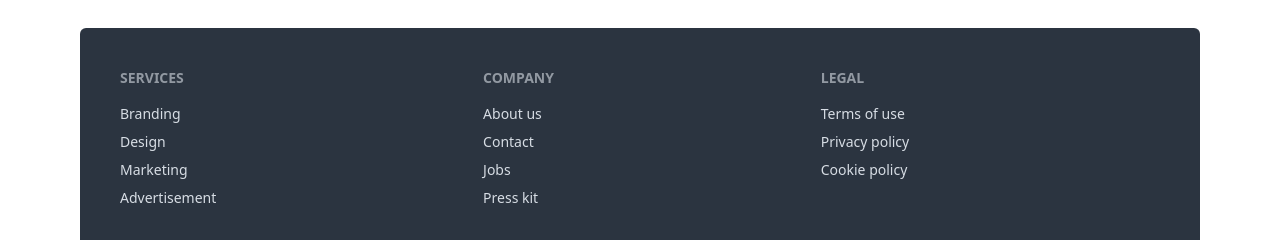
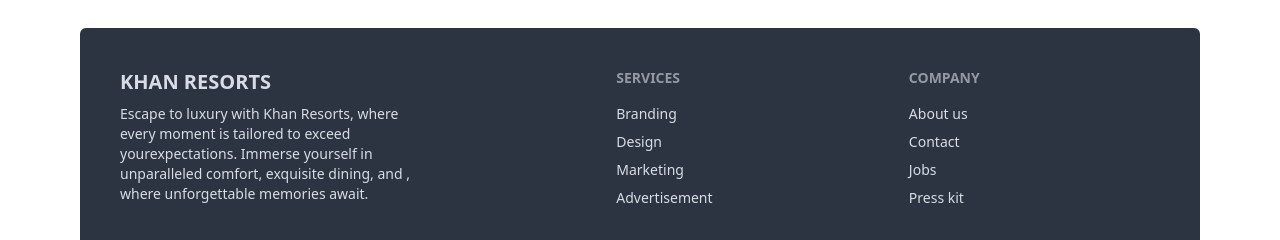
Before and after one commit to arifulislamk/khan-resorts, a React (Vite) app: page / in a window 1280 px wide. Shown: the part 966-1206 px from the top of the page. Built offline with nearby package versions, Linux system fonts and the light colour scheme; no server answers.

Commit message:
tooltip and footer

```diff
--- a/src/Components/Footer.jsx
+++ b/src/Components/Footer.jsx
@@ -1,6 +1,13 @@
 const Footer = () => {
     return (
         <footer className="footer mt-6 p-10 bg-neutral text-neutral-content rounded-md">
+            <div className="lg:w-[300px]">
+                <h2 className=" font-extrabold text-xl">KHAN RESORTS</h2>
+                <p>Escape to luxury with Khan Resorts, where every
+                    moment is tailored to exceed yourexpectations.
+                     Immerse yourself in unparalleled comfort,
+                     exquisite dining, and , where unforgettable memories await.</p>
+            </div>
             <nav>
                 <h6 className="footer-title">Services</h6>
                 <a className="link link-hover">Branding</a>
@@ -15,12 +22,6 @@ const Footer = () => {
                 <a className="link link-hover">Jobs</a>
                 <a className="link link-hover">Press kit</a>
             </nav>
-            <nav>
-                <h6 className="footer-title">Legal</h6>
-                <a className="link link-hover">Terms of use</a>
-                <a className="link link-hover">Privacy policy</a>
-                <a className="link link-hover">Cookie policy</a>
-            </nav>
         </footer>
     );
 };
--- a/src/Components/Navbar.jsx
+++ b/src/Components/Navbar.jsx
@@ -8,7 +8,7 @@ const Navbar = () => {
 
     const handleLogout = () => {
         logOut()
-        .then( res => {
+            .then(res => {
                 console.log(res.user)
                 navigate("/login")
             })
@@ -41,7 +41,10 @@ const Navbar = () => {
             <div className="navbar-end">
                 {
                     user ? <>
+
+                        <div className=" tooltip " data-tip={user.displayName}>
                             <img className="w-10 rounded-lg mr-2" src={user.photoURL} alt="" />
+                        </div>
                         <p className="lg:mr-4 hidden lg:flex  text-sm">{user.email}</p>
                         <Link><button onClick={handleLogout} className="btn p-2 lg:px-4 lg:py-2 lg:text-xl lg:font-bold">LogOut</button></Link>
                     </> :
```
Also changed, not shown: 1 other file (tests, documents, lock files or other folders). Lines whose indentation alone changed are shown as unchanged.
